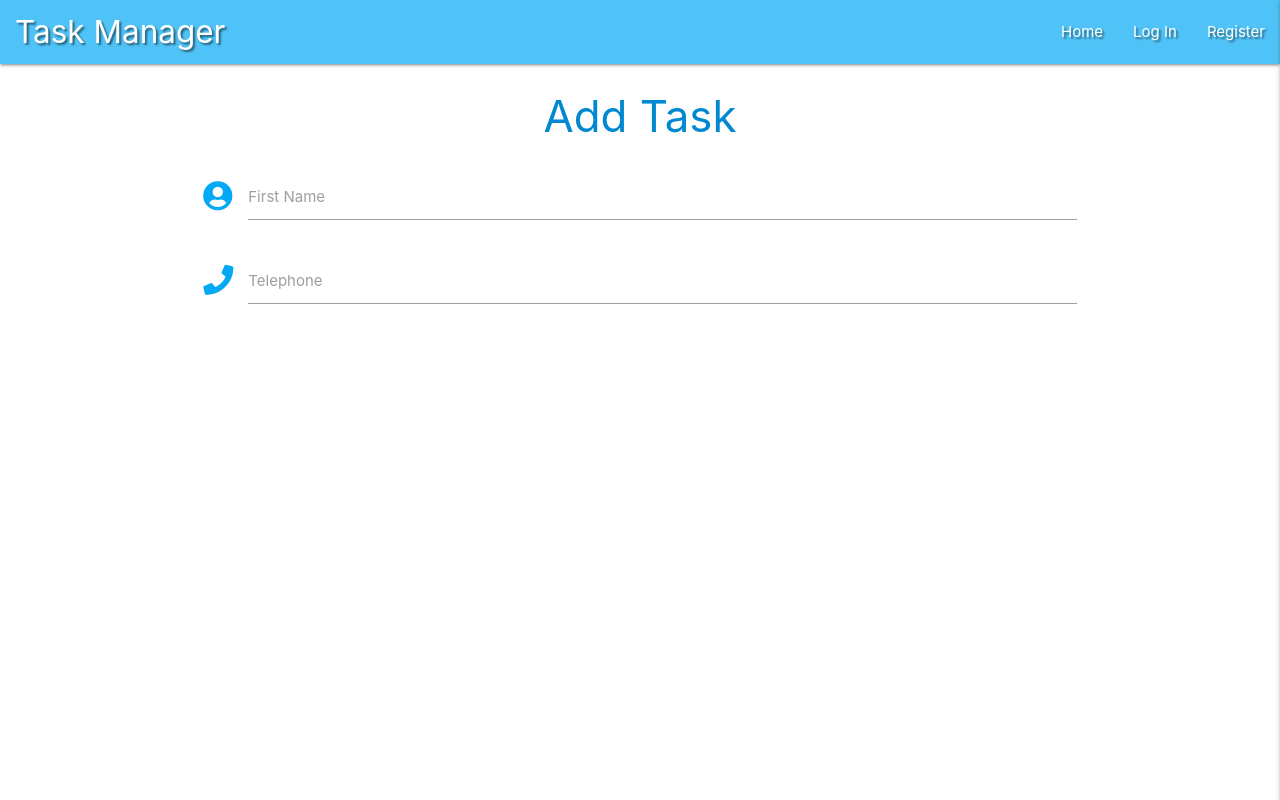
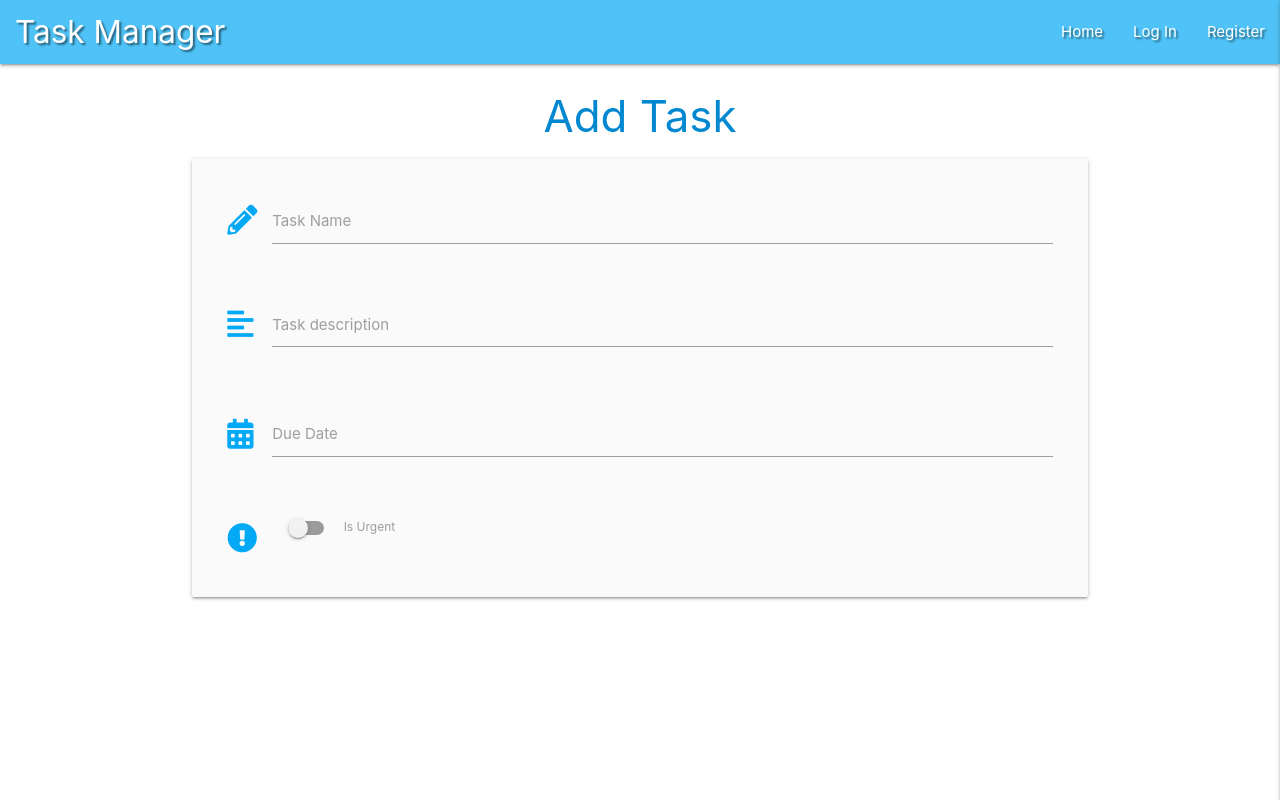
Before and after one commit to pjotrs-osnovskis/task-manager, a Flask app: page /add_task in a window 1280 px wide. Run offline with Flask 2, Linux system fonts and the light colour scheme; some libraries are stand-ins or nearby versions.

Commit message:
add task form input fields

```diff
--- a/static/js/script.js
+++ b/static/js/script.js
@@ -1,14 +1,15 @@
-// Function for mobile view dropdown to work
-$(document).ready(function(){
-    $('.sidenav').sidenav({edge: "right"});
-  });
-
-// Function for collapsible Materialize accordion
-$(document).ready(function(){
-  $('.collapsible').collapsible();
+$(document).ready(function () {
+    $('.sidenav').sidenav({
+        edge: "right"
+    });
+    $('.collapsible').collapsible();
+    $('.tooltipped').tooltip();
+    $('.datepicker').datepicker({
+        format: "dd mmmm, yyyy",
+        yearRange: 3,
+        showClearBtn: true,
+        i18n: {
+            done: "Select"
+        }
+    });
 });
-
-// Function for tooltip for urgent icon
-$(document).ready(function(){
-  $('.tooltipped').tooltip();
-});
--- a/templates/add_task.html
+++ b/templates/add_task.html
@@ -3,18 +3,44 @@
 
     <h3 class="light-blue-text text-darken-2 center-align">Add Task</h3>
 
-    <div class="row">
+    <div class="row card-panel grey lighten-5">
         <form class="col s12" method="POST" action="">
             <div class="row">
                 <div class="input-field col s12">
-                    <i class="fas fa-user-circle light-blue-text lighten-2 prefix"></i>
-                    <input id="icon_prefix" type="text" class="validate">
-                    <label for="icon_prefix">First Name</label>
+                    <i class="fas fa-pencil-alt light-blue-text lighten-2 prefix"></i>
+                    <input id="task_name" name="task_name" minlength="5" maxlength="50"
+                        type="text" class="validate" required>
+                    <label for="task_name">Task Name</label>
                 </div>
+            </div>
+
+            <div class="row">
                 <div class="input-field col s12">
-                    <i class="fas fa-phone light-blue-text lighten-2 prefix"></i>
-                    <input id="icon_telephone" type="tel" class="validate">
-                    <label for="icon_telephone">Telephone</label>
+                    <i class="fas fa-align-left light-blue-text lighten-2 prefix"></i>
+                    <textarea id="task_description" name="task_description" minlength="5" maxlength="255"
+                    class="materialize-textarea" required></textarea>
+                    <label for="task_description">Task description</label>
+                </div>
+            </div>
+
+            <div class="row">
+                <div class="input-field col s12">
+                    <i class="fas fa-calendar-alt light-blue-text lighten-2 prefix"></i>
+                    <input id="due_date" name="due_date" type="text" class="datepicker validate" required>
+                    <label for="due_date">Due Date</label>
+                </div>
+            </div>
+
+            <div class="row">
+                <div class="input-field col s12">
+                    <div class="switch">
+                        <i class="fas fa-exclamation-circle light-blue-text lighten-2 prefix"></i>
+                        <label for="is_urgent">
+                            <input type="checkbox" id="is_urgent" name="is_urgent">
+                            <span class="lever"></span>
+                            Is Urgent
+                        </label>
+                    </div>
                 </div>
             </div>
         </form>
```
